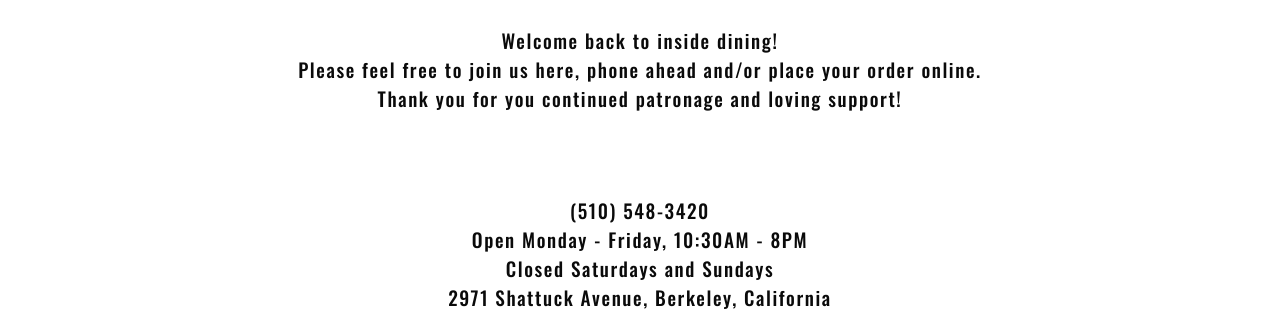
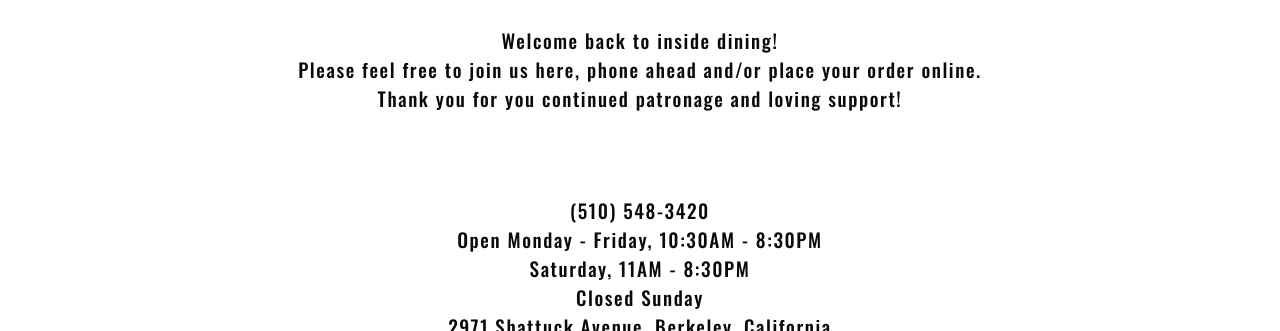
Before and after one commit to Chris-Wong-1/la-familia, a Gatsby site: page / in a window 1280 px wide. Shown: the part 469-800 px from the top of the page. Built offline with nearby package versions, Linux system fonts and the light colour scheme; Gatsby itself is replaced by a stand-in of ours; a web font is replaced by a local one.

Commit message:
Update Footer.js
Update hours

```diff
--- a/src/components/Footer.js
+++ b/src/components/Footer.js
@@ -20,8 +20,9 @@ export default function Footer() {
       <div>
         <a style={phoneNumber} href="tel:1-510-548-3420">(510) 548-3420</a>
       </div>
-      <div>Open Monday - Friday, 10:30AM - 8PM</div>
-      <div>Closed Saturdays and Sundays</div>
+      <div>Open Monday - Friday, 10:30AM - 8:30PM</div>
+      <div>Saturday, 11AM - 8:30PM</div>
+      <div>Closed Sunday</div>
       <div>2971 Shattuck Avenue, Berkeley, California</div>
     </div>
   )
```
